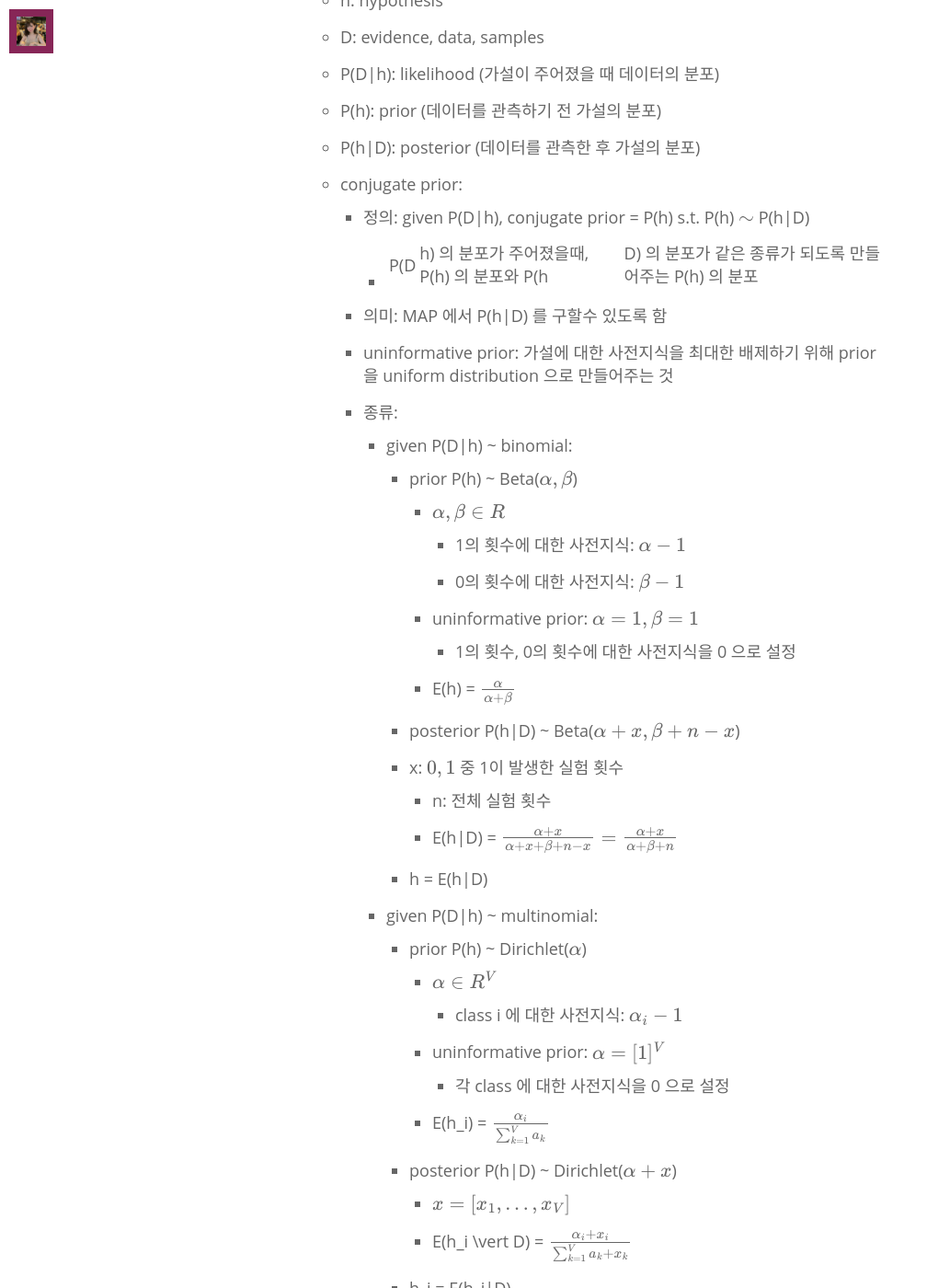
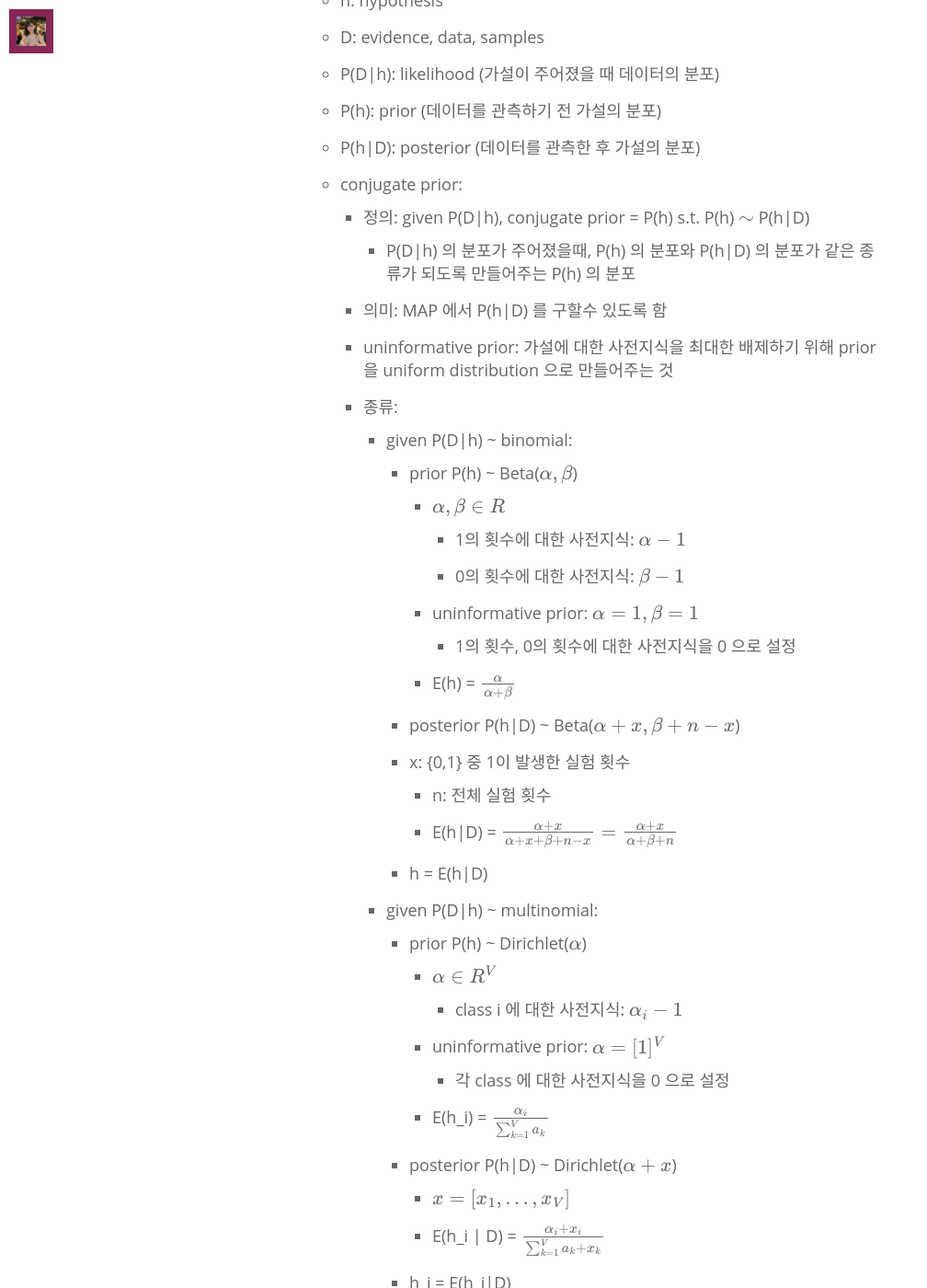
Before and after one commit to minniie/minniie.github.io, a Jekyll site: the page built from _posts/2021-07-27-probability.markdown, in a window 1280 px wide and 1400 px high, scrolled down 8405 px. Shown: the whole window at 92% size, without its empty margins (0-1008 px from the left). Built offline with Jekyll 4.4.1, drawn with Linux system fonts in a browser that asks for light colours; nearby versions of some CDN libraries; some web fonts are replaced; formulas are drawn with MathJax 3; some of the changed text lies outside the part shown.

Commit message:
Update 2021-07-27-probability.markdown

```diff
--- a/_posts/2021-07-27-probability.markdown
+++ b/_posts/2021-07-27-probability.markdown
@@ -210,7 +210,7 @@ use_math: true
                         - 1의 횟수, 0의 횟수에 대한 사전지식을 0 으로 설정
                     - E(h) = $\frac{\alpha}{\alpha+\beta}$
                 - posterior P(h&#124;D) ~ Beta($\alpha+x, \beta+n-x$)
-                - x: $\{0,1\}$ 중 1이 발생한 실험 횟수
+                - x: {0,1} 중 1이 발생한 실험 횟수
                     - n: 전체 실험 횟수
                     - E(h&#124;D) = $\frac{\alpha + x}{\alpha + x + \beta + n - x} = \frac{\alpha + x}{\alpha + \beta + n}$
                 - h = E(h&#124;D)
@@ -223,7 +223,7 @@ use_math: true
                     - E(h_i) = $\frac{\alpha_i}{\sum_{k=1}^{V} a_k}$
                 - posterior P(h&#124;D) ~ Dirichlet($\alpha + x$)
                     - $x = [x_1, ..., x_V]$
-                    - E(h_i \vert D) = $\frac{\alpha_{i} + x_i}{\sum_{k=1}^{V} a_k + x_k}$
+                    - E(h_i &#124; D) = $\frac{\alpha_{i} + x_i}{\sum_{k=1}^{V} a_k + x_k}$
                 - h_i = E(h_i&#124;D)
 - MLE / MAP: 가설을 찾는/검증하는 방법
 - MLE(maximum likelihood estimate):
```
Also changed, not shown: other parts of _posts/2021-07-27-probability.markdown (+2 -2 lines).
